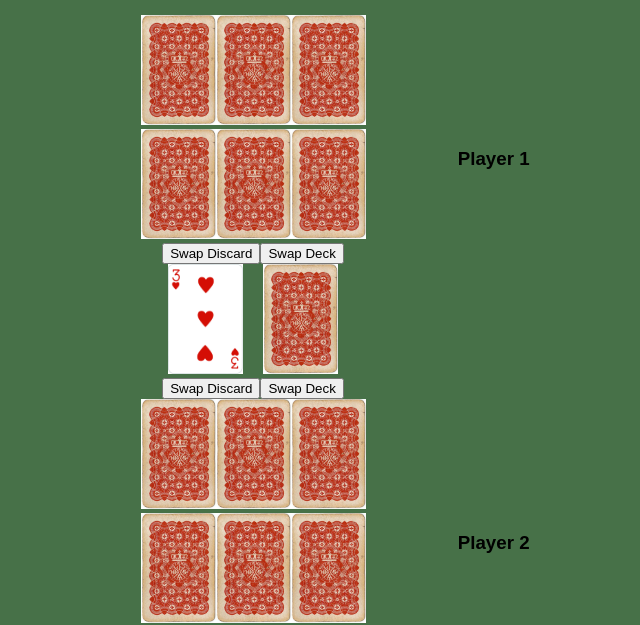
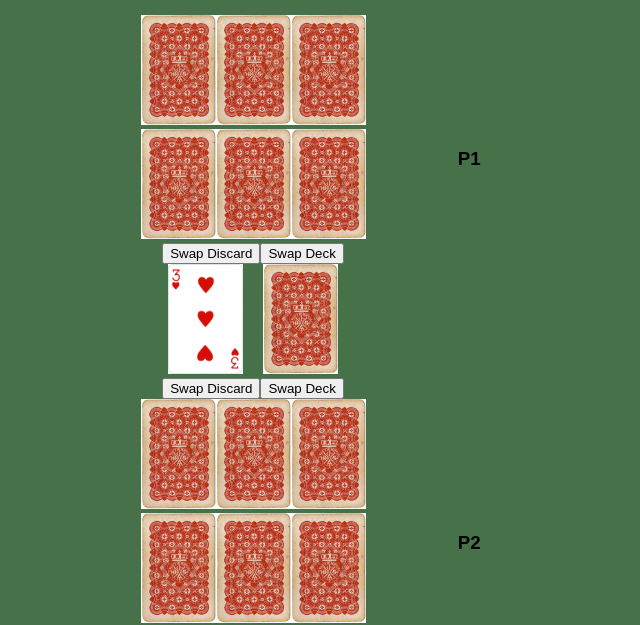
Before and after one commit to BenMortensenTTS/Golf, a React (Create React App) app: page / in a window 1280 px wide. Shown: the top 625 px of the page, without its empty margins (387-1027 px from the left). Built offline with nearby package versions, Linux system fonts and the light colour scheme.

Commit message:
modified player label

```diff
--- a/src/App.js
+++ b/src/App.js
@@ -314,9 +314,9 @@ class App extends React.Component {
 
     let turn;
     if(this.state.p1Turn) {
-      turn = <h3>{"Turn: Player 1"}</h3>
+      turn = <h3>{"Turn: P1"}</h3>
     } else if (this.state.p2Turn) {
-      turn = <h3>{"Turn: Player 2"}</h3>
+      turn = <h3>{"Turn: P2"}</h3>
     }
 
     if(this.state.p1Total > this.state.p2Total) {
@@ -334,7 +334,7 @@ class App extends React.Component {
 
         <div id="cards">
           <div>{play1HandTop}</div>
-          <div id="p1"><h3>Player 1</h3></div>
+          <div id="p1"><h3>P1</h3></div>
           <div>{play1HandBot}</div>
 
           <Button clickFunc={this.selectSwapDiscard1} buttonName="Swap Discard"/>
@@ -346,7 +346,7 @@ class App extends React.Component {
           <Button clickFunc={this.selectSwapDeck2} buttonName="Swap Deck"/>
 
           <div>{play2HandTop}</div>
-          <div id="p2"><h3>Player 2</h3></div>
+          <div id="p2"><h3>P2</h3></div>
           <div>{play2HandBot}</div>
 
         </div>
```
